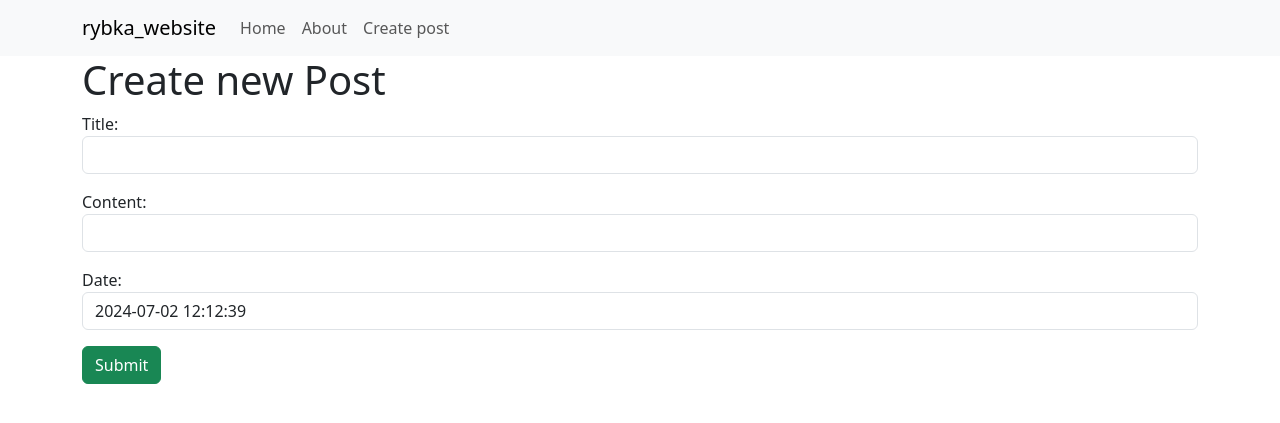
After one commit to rybka4tundra/rybka_website, a Django app: page /create_post/ in a window 1280 px wide. The commit adds this page. Shown: the top 423 px of the page. Run offline with Django 5.2, Linux system fonts and the light colour scheme.

Commit message:
Create a "Create Post" page. Remove Author link in post.

```diff
--- /dev/null
+++ b/blog/forms.py
@@ -0,0 +1,15 @@
+from django import forms
+from django.forms import ModelForm
+from .models import Post
+
+
+class PostCreateForm(ModelForm):
+    class Meta:
+        model = Post
+        fields = ('title', 'content', 'date')
+        widgets = {
+            'title': forms.TextInput(attrs={'class': 'form-control'}),
+            'content': forms.TextInput(attrs={'class': 'form-control'}),
+            'date': forms.DateTimeInput(attrs={'class': 'form-control'}),
+            #'author': forms.TextInput(attrs={'class': 'form-control'})
+        }
--- a/blog/models.py
+++ b/blog/models.py
@@ -7,8 +7,7 @@ class Post(models.Model):
     title = models.CharField(max_length=100)
     content = models.TextField()
     date = models.DateTimeField(default=timezone.now)
-    author = models.ForeignKey(User,
-                               on_delete=models.CASCADE)  # If a user created the post is deleted, posts are deleted as well.ß
+    #author = models.ForeignKey(User, on_delete=models.CASCADE, blank=True)  # If a user created the post is deleted, posts are deleted as well.ß
 
     # __str__() method returns how the Post is printed
     def __str__(self):
--- a/blog/templates/blog/about.html
+++ b/blog/templates/blog/about.html
@@ -2,7 +2,6 @@
 
 {% block content %}
         <h1>rybka_website</h1>
-        <p>
                 Rybka_website is a community hub for chess enthusiasts to discuss the popular chess engine Rybka. Founded in 2007, our site features:
                 <ul>
                         <li>Blogs and articles about Rybka and chess programming</li>
@@ -12,5 +11,4 @@
                 </ul>
                 Rybka was created by programmer <b>Andrey Rybkin</b> and became the world's strongest chess engine for several years. However, in 2011 Rybka was disqualified from tournaments after accusations that it copied code from other open source engines like Fruit.
                 Despite this controversy, Rybka remains a popular and powerful chess program. Our website aims to be a hub for the Rybka community to discuss the engine's history, analyze its games, and explore the world of computer chess. We welcome all Rybka fans and chess enthusiasts to join the conversation!
-        </p>
 {% endblock %}
--- /dev/null
+++ b/blog/templates/blog/create_post.html
@@ -0,0 +1,14 @@
+{% extends "blog/base.html" %}
+
+{% block content %}
+    {% if submitted %}
+        <h1>You successfully created a post!</h1>
+    {% else %}
+        <h1>Create new Post</h1>
+        <form action="" method=POST>
+            {% csrf_token %}
+            {{ form.as_p }}
+            <input type="submit" value="Submit" class="btn btn-success">
+        </form>
+    {% endif %}
+{% endblock %}
--- a/blog/templates/blog/index.html
+++ b/blog/templates/blog/index.html
@@ -5,12 +5,12 @@
         {% for post in posts %}
             <div class="card mb-3">
                 <div class="card-header">
-                    By <b>{{ post.author }}</b> on {{ post.date }}
+                    By <b><!--{{ post.author }}--></b> on {{ post.date }}
                 </div>
                 <div class="card-body">
                     <h5 class="card-title">{{ post.title }}</h5>
                     <p class="card-text">{{ post.content }}</p>
                 </div>
             </div>
-        {% endfor%}
+        {% endfor %}
 {% endblock %}
--- a/blog/templates/blog/navbar.html
+++ b/blog/templates/blog/navbar.html
@@ -1,16 +1,19 @@
 <nav class="navbar navbar-expand-lg bg-body-tertiary">
     <div class="container">
-      <a class="navbar-brand" href="/">rybka_website</a>
+      <a class="navbar-brand" href="{% url 'index' %}">rybka_website</a>
       <button class="navbar-toggler" type="button" data-bs-toggle="collapse" data-bs-target="#navbarSupportedContent" aria-controls="navbarSupportedContent" aria-expanded="false" aria-label="Toggle navigation">
         <span class="navbar-toggler-icon"></span>
       </button>
       <div class="collapse navbar-collapse" id="navbarSupportedContent">
         <ul class="navbar-nav me-auto mb-2 mb-lg-0">
           <li class="nav-item">
-            <a class="nav-link" href="/">Home</a>
+            <a class="nav-link" href="{% url 'index' %}">Home</a>
           </li>
           <li class="nav-item">
-            <a class="nav-link" href="/about/">About</a>
+            <a class="nav-link" href="{% url 'about' %}">About</a>
+          </li>
+          <li class="nav-item">
+            <a class="nav-link" href="{% url 'create-post' %}">Create post</a>
           </li>
         </ul>
       </div>
--- a/blog/urls.py
+++ b/blog/urls.py
@@ -4,6 +4,7 @@ from . import views
 
 urlpatterns = [
     path("", views.index, name="index"),
-    path("about/", views.about, name="blog-about"),
-    path("<str:name>", views.greet, name="greet")
+    path("about/", views.about, name="about"),
+    path("<str:name>", views.greet, name="greet"),
+    path("create_post/", views.create_post, name="create-post")
 ]
--- a/blog/views.py
+++ b/blog/views.py
@@ -1,7 +1,9 @@
 from django.http import HttpResponse
 from django.shortcuts import render
+from django.http import HttpResponseRedirect
+
 from .models import Post
-from datetime import datetime
+from .forms import PostCreateForm
 
 
 def index(request):
@@ -18,3 +20,22 @@ def about(request):
 
 def greet(request, name):
     return HttpResponse(f"<h1>Hello, {name.capitalize()}!</h1>")
+
+
+def create_post(request):
+    submitted = False
+    if request.method == 'POST':
+        form = PostCreateForm(request.POST)
+        if form.is_valid():
+            form.save()
+            return HttpResponseRedirect('/create_post/?submitted=True')
+    else:
+        form = PostCreateForm
+        if 'submitted' in request.GET:
+            submitted = True
+
+    context = {
+        'form': form,
+        'submitted': submitted
+    }
+    return render(request, "blog/create_post.html", context)
```
Also changed, not shown: blog/migrations/0002_alter_post_author.py (added), blog/migrations/0003_remove_post_author.py (added).
